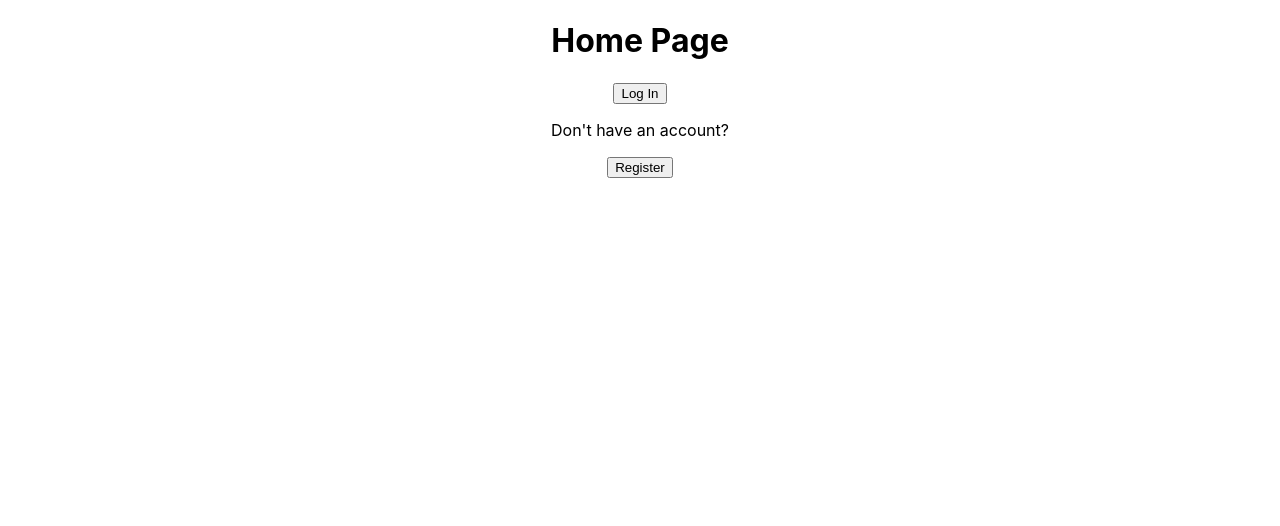
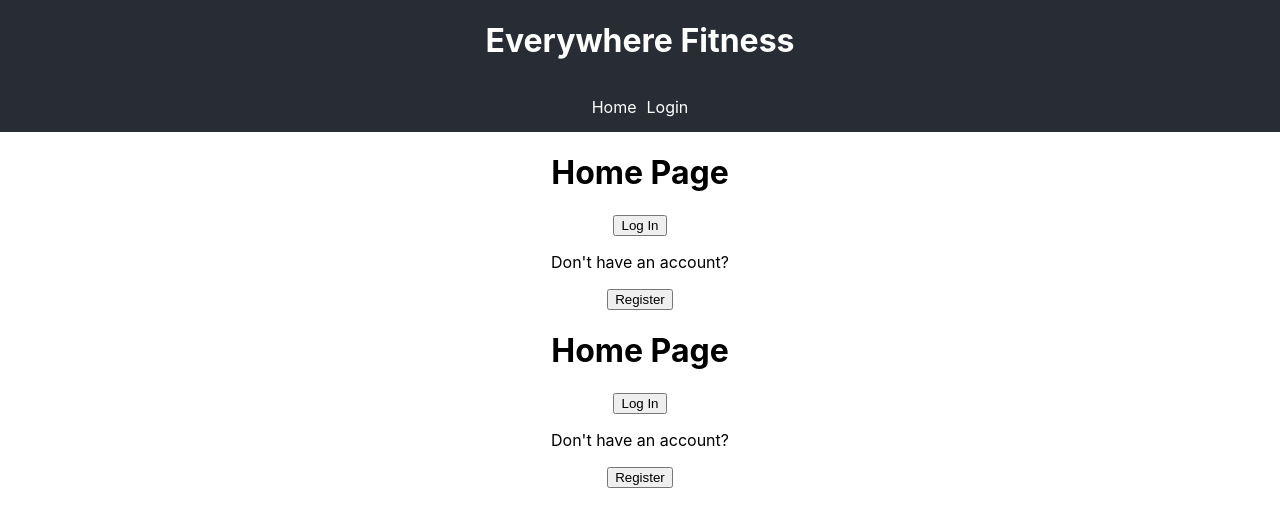
Before and after one commit to Build-Week-Fitness/front-end, a React (Create React App) app in the folder fitness-app/: page / in a window 1280 px wide. Shown: the top 526 px of the page. Built offline with nearby package versions, Linux system fonts and the light colour scheme.

Commit message:
applied styling for nav bar

```diff
--- a/fitness-app/src/App.css
+++ b/fitness-app/src/App.css
@@ -2,37 +2,26 @@
   text-align: center;
 }
 
-.App-logo {
-  height: 40vmin;
-  pointer-events: none;
-}
-
-@media (prefers-reduced-motion: no-preference) {
-  .App-logo {
-    animation: App-logo-spin infinite 20s linear;
-  }
-}
-
 .App-header {
   background-color: #282c34;
-  min-height: 100vh;
   display: flex;
   flex-direction: column;
-  align-items: center;
-  justify-content: center;
-  font-size: calc(10px + 2vmin);
+  justify-content: space-between;
   color: white;
 }
 
-.App-link {
-  color: #61dafb;
+.nav-links {
+  display: flex;
+  justify-content: center;
+  margin: 10px;
 }
 
-@keyframes App-logo-spin {
-  from {
-    transform: rotate(0deg);
-  }
-  to {
-    transform: rotate(360deg);
-  }
+.nav-links a{
+  text-decoration: none;
+  color: white;
+  margin: 5px;
 }
+
+.nav-links a:hover {
+  color: #9ACD32;
+}
--- a/fitness-app/src/App.js
+++ b/fitness-app/src/App.js
@@ -1,11 +1,35 @@
 import "./App.css";
 import Home from "./components/Home";
-import { Link, Route } from "react-router-dom";
+import Login from "./components/login";
+import { Link, Route, Switch } from "react-router-dom";
 import Registration from "./components/Registration";
 
 function App() {
   return (
     <div className="App">
+      <header className="App-header">
+        <h1>Everywhere Fitness</h1>
+        <nav>
+          <div className="nav-links">
+            <Link to="/">Home</Link>
+            <Link to="/login">Login</Link>
+          </div>
+        </nav>
+      </header>
+      <Switch>
+
+        <Route path="/login">
+          <Login />
+        </Route>
+
+        <Route path="/register">
+          <Registration />
+        </Route>
+
+        <Route path="/">
+          <Home />
+        </Route>
+      </Switch>
       <Home />
     </div>
   );
```
